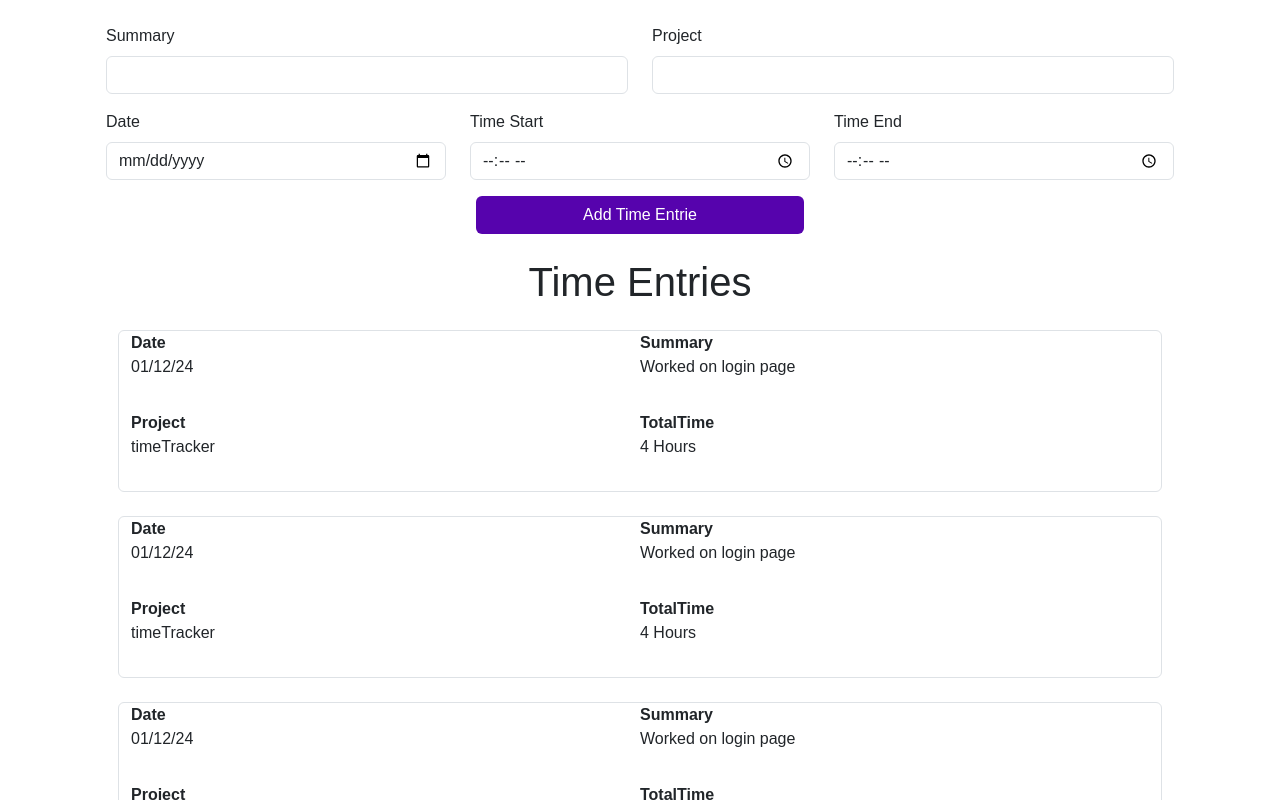
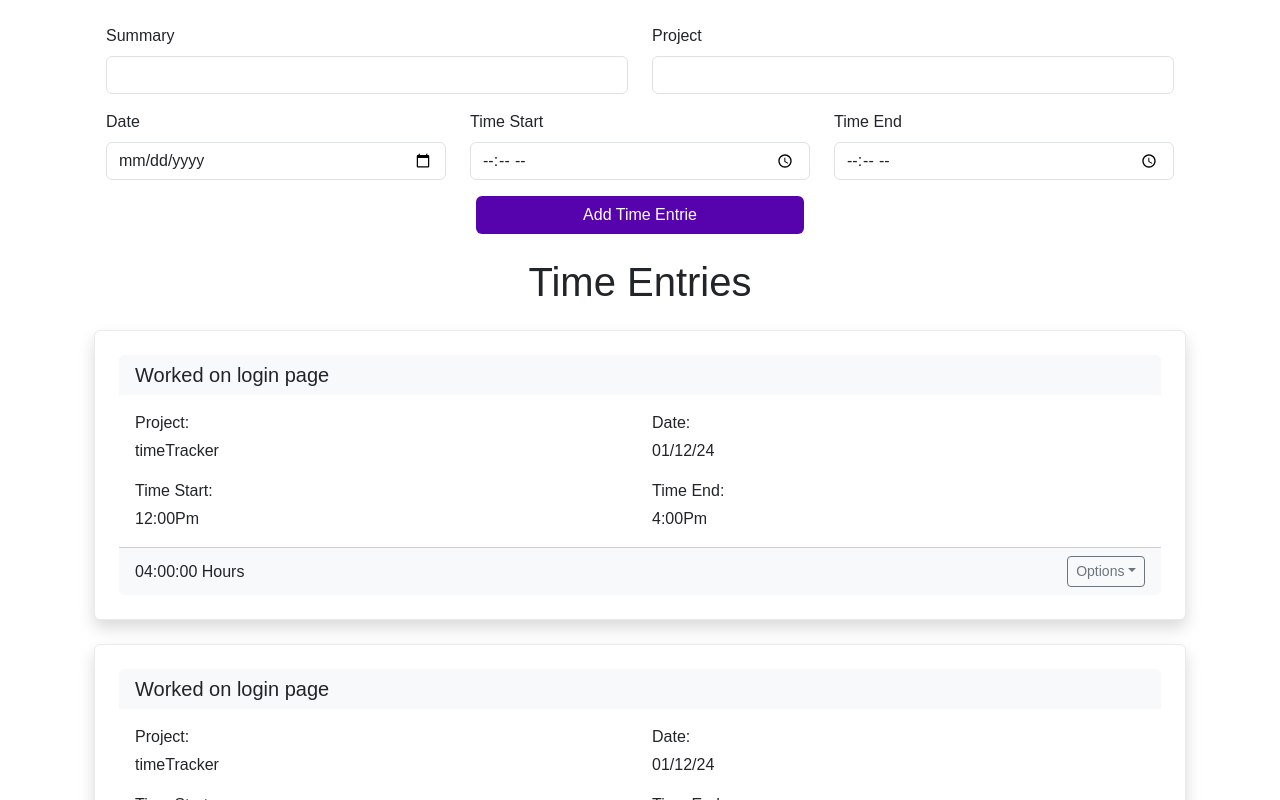
Before and after one commit to williamvelichko/TimeTrackerFrontEnd, a React (Create React App) app: page /timeTracker in a window 1280 px wide. Shown: the top 800 px of the page. Built offline with nearby package versions, Linux system fonts and the light colour scheme.

Commit message:
redesienged

```diff
--- a/package.json
+++ b/package.json
@@ -8,6 +8,7 @@
     "@testing-library/user-event": "^13.5.0",
     "axios": "^1.6.8",
     "bootstrap": "^5.3.3",
+    "bootstrap-icons": "^1.11.3",
     "react": "^18.2.0",
     "react-dom": "^18.2.0",
     "react-router-dom": "^6.22.3",
--- a/src/data/TimeEntries.json
+++ b/src/data/TimeEntries.json
@@ -6,7 +6,7 @@
     "date": "01/12/24",
     "timeStart": "12:00Pm",
     "timeEnd": "4:00Pm",
-    "totalTime": "4"
+    "totalTime": "04:00:00"
   },
   {
     "index": 2,
@@ -15,7 +15,7 @@
     "date": "01/12/24",
     "timeStart": "12:00Pm",
     "timeEnd": "4:00Pm",
-    "totalTime": "4"
+    "totalTime": "04:00:00"
   },
   {
     "index": 3,
@@ -24,7 +24,7 @@
     "date": "01/12/24",
     "timeStart": "12:00Pm",
     "timeEnd": "4:00Pm",
-    "totalTime": "4"
+    "totalTime": "04:00:00"
   },
   {
     "index": 4,
@@ -33,7 +33,7 @@
     "date": "01/12/24",
     "timeStart": "12:00Pm",
     "timeEnd": "4:00Pm",
-    "totalTime": "4"
+    "totalTime": "04:00:00"
   },
   {
     "index": 5,
@@ -42,6 +42,6 @@
     "date": "01/12/24",
     "timeStart": "12:00Pm",
     "timeEnd": "4:00Pm",
-    "totalTime": "4"
+    "totalTime": "04:00:00"
   }
 ]
--- a/src/pages/TimeTracker/components/TimeCard.tsx
+++ b/src/pages/TimeTracker/components/TimeCard.tsx
@@ -6,29 +6,62 @@ interface TimeEntry {
   summary: string;
   project: string;
   totalTime: number;
+  timeStart: any;
+  timeEnd: any;
 }
 
 const TimeCard: React.FC<{ time: TimeEntry }> = ({ time }) => {
   return (
-    <div className="card row border m-4 ">
-      <div className="row ">
-        <div className="col ">
-          <label className="time-label">Date</label>
-          <p>{time.date}</p>
+    <div className="card shadow p-4 mb-4 rounded">
+      <div className="card-header bg-light border-bottom-0">
+        <h5 className="card-title mb-0 font-weight-bold">{time.summary}</h5>
+      </div>
+      <div className="card-body">
+        <div className="row">
+          <div className="col-6">
+            <p className="mb-1 font-weight-bold">Project:</p>
+            <p className="mb-0">{time.project}</p>
+          </div>
+          <div className="col-6">
+            <p className="mb-1 font-weight-bold">Date:</p>
+            <p className="mb-0">{time.date}</p>
+          </div>
         </div>
-        <div className="col ">
-          <label className="time-label">Summary</label>
-          <p>{time.summary}</p>
+        <div className="row mt-3">
+          <div className="col-6">
+            <p className="mb-1 font-weight-bold">Time Start:</p>
+            <p className="mb-0">{time.timeStart}</p>
+          </div>
+          <div className="col-6">
+            <p className="mb-1 font-weight-bold">Time End:</p>
+            <p className="mb-0">{time.timeEnd}</p>
+          </div>
         </div>
       </div>
-      <div className="row">
-        <div className="col ">
-          <label className="time-label">Project</label>
-          <p>{time.project}</p>
-        </div>
-        <div className="col ">
-          <label className="time-label">TotalTime</label>
-          <p>{time.totalTime} Hours</p>
+      <div className="card-footer bg-light d-flex justify-content-between align-items-center">
+        <p className="mb-0 font-weight-bold">{time.totalTime} Hours</p>
+        <div className="dropdown">
+          <button
+            className="btn btn-sm btn-outline-secondary dropdown-toggle"
+            type="button"
+            id="dropdownMenuButton"
+            data-bs-toggle="dropdown"
+            aria-expanded="false"
+          >
+            Options
+          </button>
+          <ul className="dropdown-menu" aria-labelledby="dropdownMenuButton">
+            <li>
+              <a className="dropdown-item" href="#">
+                Edit
+              </a>
+            </li>
+            <li>
+              <a className="dropdown-item text-danger" href="#">
+                Delete
+              </a>
+            </li>
+          </ul>
         </div>
       </div>
     </div>
--- a/src/pages/TimeTracker/styles/TimeTracker.styles.scss
+++ b/src/pages/TimeTracker/styles/TimeTracker.styles.scss
@@ -10,33 +10,29 @@
   }
 }
 
-/* TimeCard.styles.scss */
-.card .time-label {
+/* TimeTracker.styles.scss */
+.card {
+  border: 1px solid #eaeaea;
+  border-radius: 8px;
+  box-shadow: 0 2px 4px rgba(0, 0, 0, 0.1);
+}
+.card-totalTime {
   font-weight: bold;
 }
-
-.card .row {
-  margin-bottom: 1rem;
+.card-date {
+  color: gray;
+}
+.card-head {
+  background-color: #f8f9fa;
+  border-bottom: 1px solid #eaeaea;
 }
 
-.card .border {
-  border: 1px solid #dee2e6;
-  border-radius: 0.25rem;
-  padding: 1rem;
-  background-color: black;
+.card-mid,
+.card-foot {
+  padding: 10px;
 }
 
-.card .time-label {
+.time-label {
   font-weight: bold;
+  color: #333;
 }
-
-.card .col {
-  margin-bottom: 1rem;
-}
-
-/* Optional: Add additional styles for responsiveness */
-@media (min-width: 768px) {
-  .card .col {
-    margin-bottom: 0;
-  }
-}
```
Also changed, not shown: 1 other file (tests, documents, lock files or other folders).
